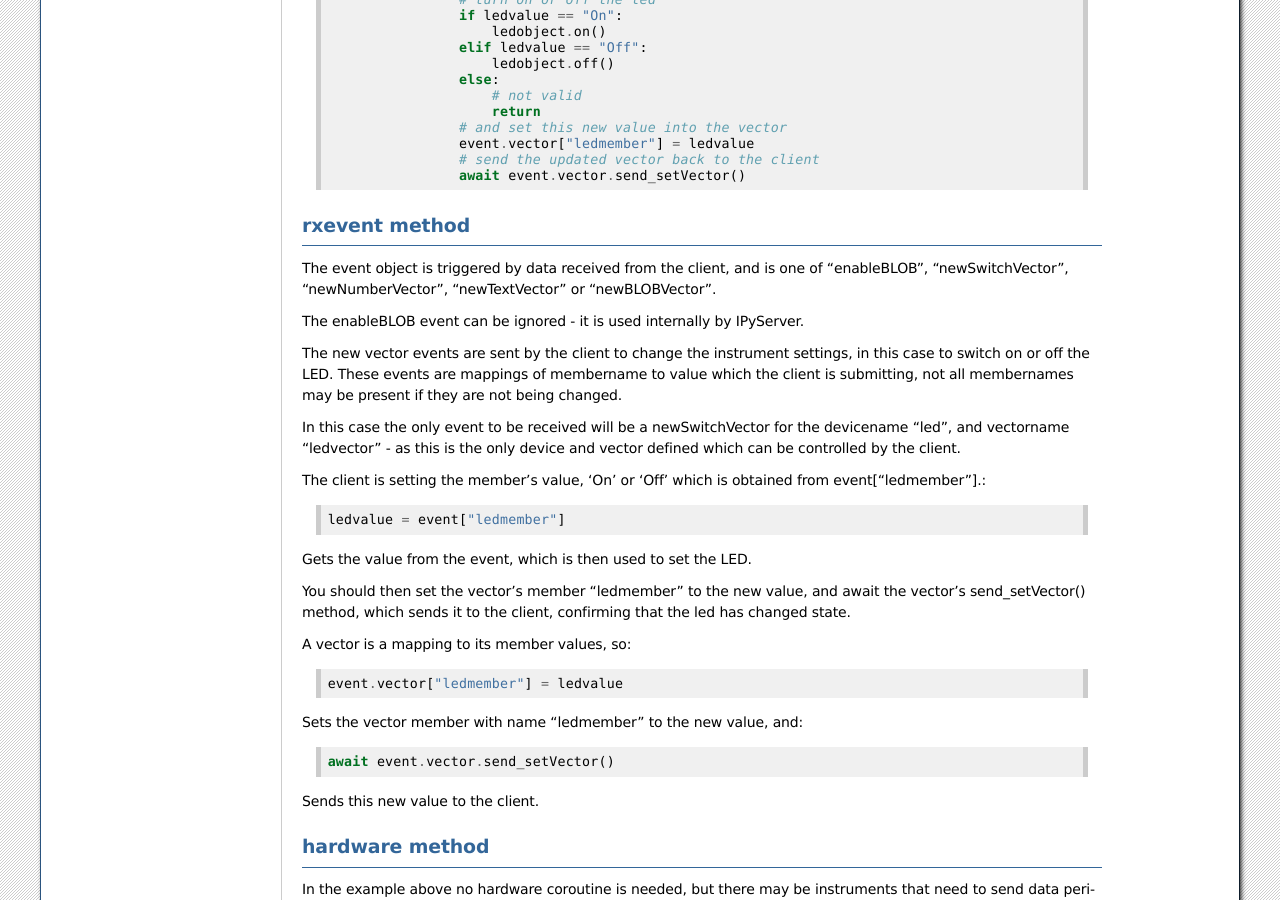
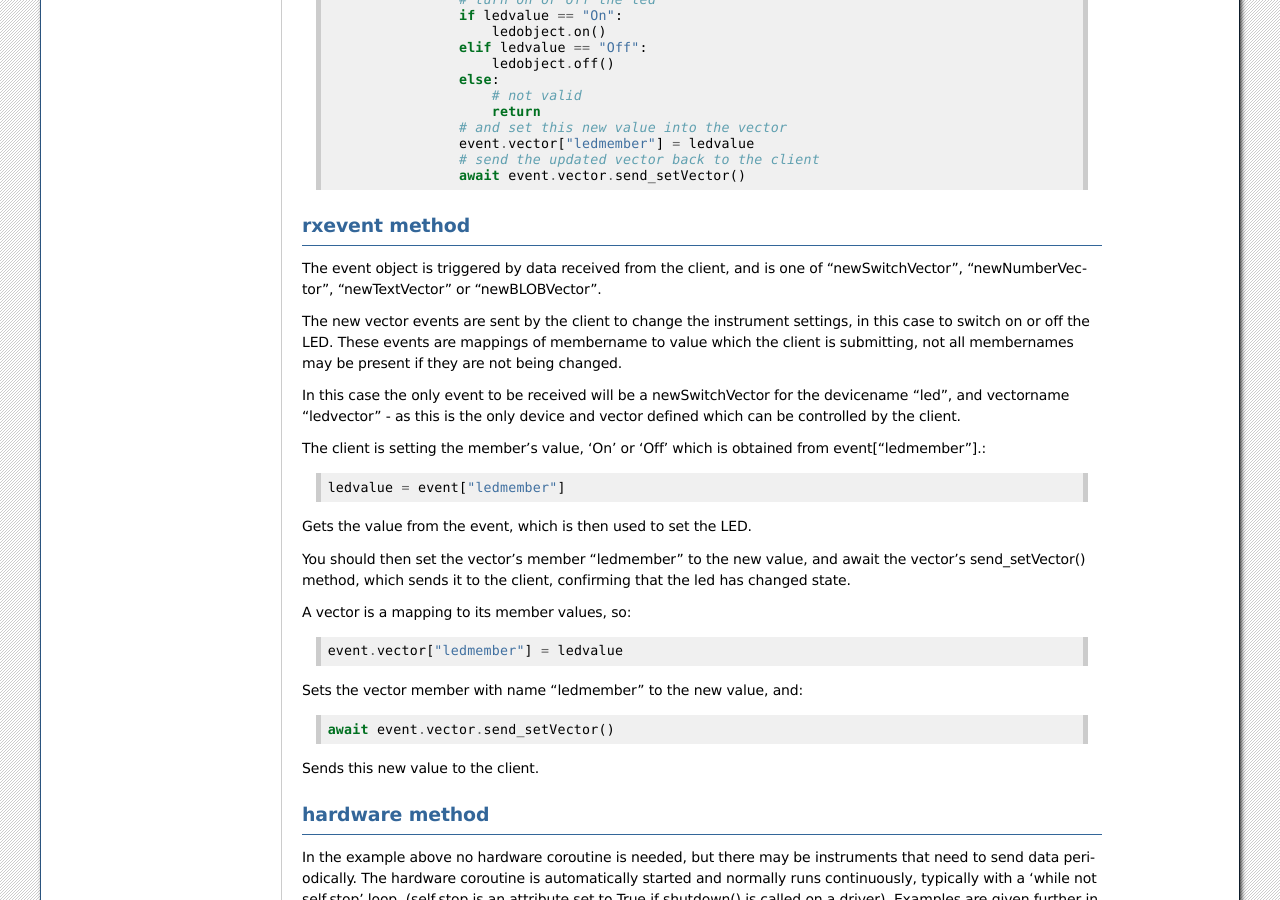
Before and after one commit to bernie-skipole/indipydriver, a Sphinx documentation site: the page built from docs/source/usage/concept.rst, in a window 1280 px wide and 900 px high, scrolled down 5651 px. Built offline with Sphinx 7.4.7, drawn with Linux system fonts in a browser that asks for light colours.

Commit message:
Updated docs

```diff
--- a/docs/source/usage/concept.rst
+++ b/docs/source/usage/concept.rst
@@ -187,9 +187,7 @@ The class IPyDriver should be subclassed with your own 'rxevent(event)' coroutin
 rxevent method
 ^^^^^^^^^^^^^^
 
-The event object is triggered by data received from the client, and is one of "enableBLOB", "newSwitchVector", "newNumberVector", "newTextVector" or "newBLOBVector".
-
-The enableBLOB event can be ignored - it is used internally by IPyServer.
+The event object is triggered by data received from the client, and is one of "newSwitchVector", "newNumberVector", "newTextVector" or "newBLOBVector".
 
 The new vector events are sent by the client to change the instrument settings, in this case to switch on or off the LED. These events are mappings of membername to value which the client is submitting, not all membernames may be present if they are not being changed.
 
```
